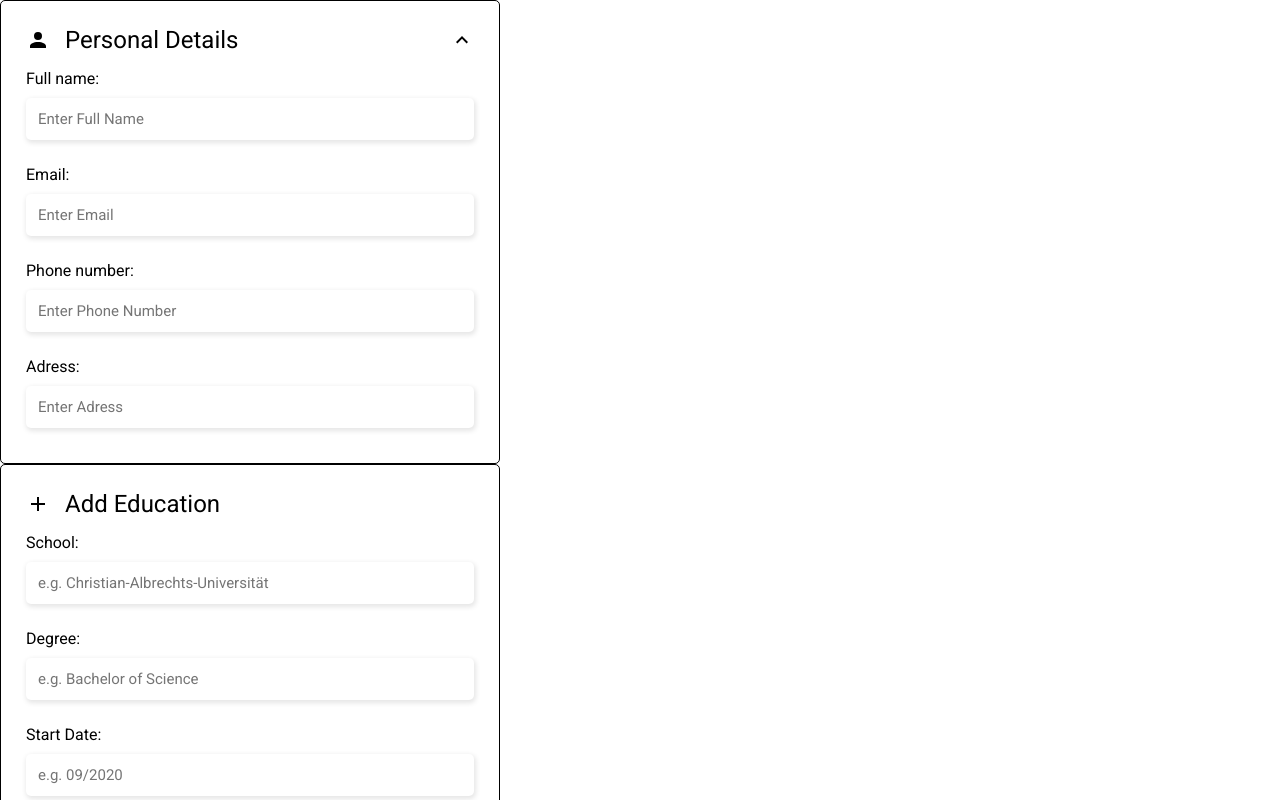
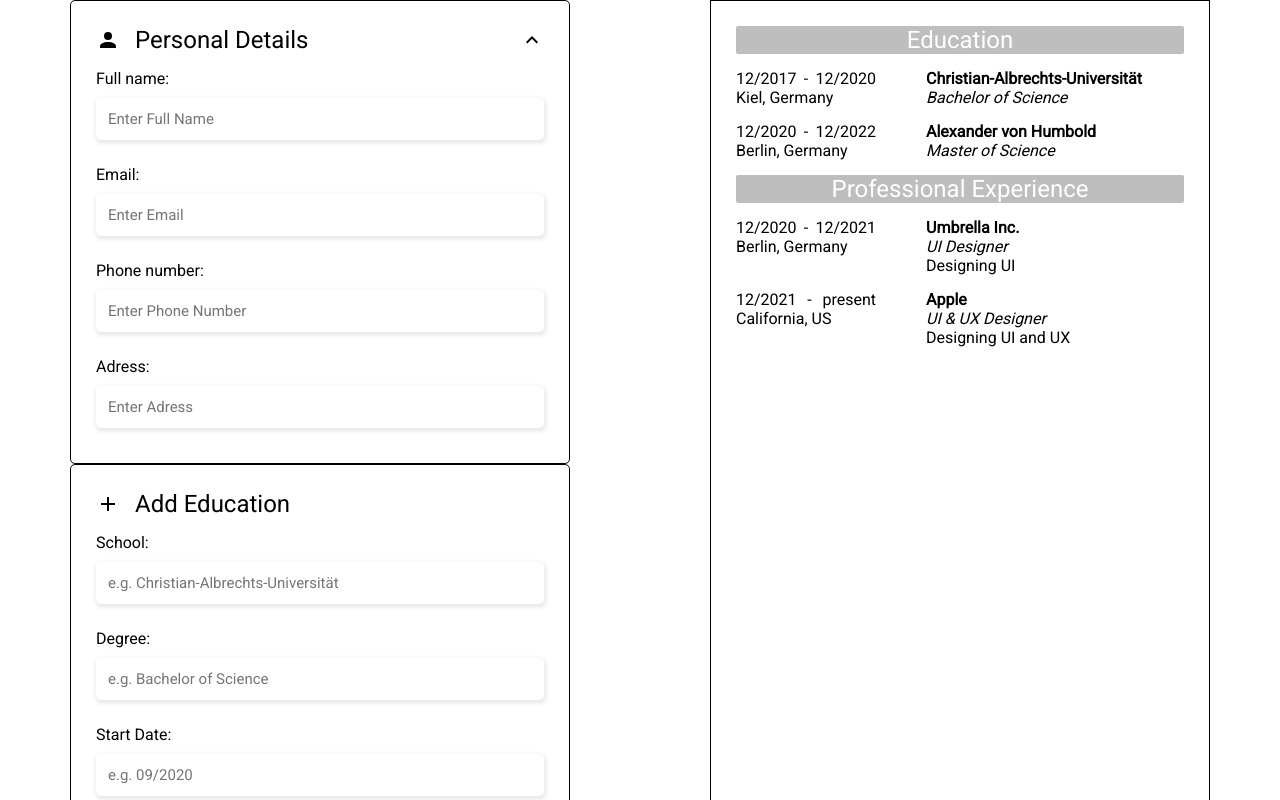
Before and after one commit to DayanWalter/TOP-cv-application, a React (Vite) app: page / in a window 1280 px wide. Shown: the top 800 px of the page. Built offline with nearby package versions, Linux system fonts and the light colour scheme.

Commit message:
Integrated CV first draft

```diff
--- a/src/components/CV.jsx
+++ b/src/components/CV.jsx
@@ -3,16 +3,10 @@ import { mdiEmailOutline } from '@mdi/js';
 import { mdiPhone } from '@mdi/js';
 import { mdiMapMarker } from '@mdi/js';
 
-export default function CV({
-  person,
-  education,
-  experience,
-  educationArray,
-  experienceArray,
-}) {
+export default function CV({ person, educationArray, experienceArray }) {
   return (
     <div className="cv">
-      <div className="head">
+      {/* <div className="head">
         <div className="top">
           <h1>{person.fullname}</h1>
         </div>
@@ -29,7 +23,7 @@ export default function CV({
             <Icon path={mdiMapMarker} size="24px" />:<h2>{person.adress}</h2>
           </div>
         </div>
-      </div>
+      </div> */}
       <div className="body">
         <h1>Education</h1>
 
@@ -55,7 +49,7 @@ export default function CV({
           </li>
         ))}
         {/* Example Education */}
-        <li>
+        {/* <li>
           <div className="dateLocation">
             <div className="date">
               <p className="startDate">{education.startDate}</p>-
@@ -73,7 +67,7 @@ export default function CV({
             </div>
             <div className="degree">{education.degree}</div>
           </div>
-        </li>
+        </li> */}
 
         <h1>Professional Experience</h1>
 
@@ -101,7 +95,7 @@ export default function CV({
 
         {/* Example Experience */}
 
-        <li>
+        {/* <li>
           <div className="dateLocation">
             <div className="date">
               <p className="startDate">{experience.startDate}</p>
@@ -119,7 +113,7 @@ export default function CV({
             <div className="position">{experience.position}</div>
             <div className="description">{experience.description}</div>
           </div>
-        </li>
+        </li> */}
       </div>
     </div>
   );
--- a/src/components/newApp.jsx
+++ b/src/components/newApp.jsx
@@ -4,6 +4,7 @@ import EducationList from './EducationList';
 import AddPersonal from './AddPersonal';
 import AddExperience from './AddExperience';
 import ExperienceList from './ExperienceList';
+import CV from './CV';
 
 let nextEduId = 2;
 const exampleEdu = [
@@ -106,11 +107,10 @@ export default function NewApp() {
   function handleDeleteExperience(experienceId) {
     setExperienceArray(experienceArray.filter((e) => e.id !== experienceId));
   }
-  {
-    console.log(experienceArray);
-  }
   return (
     <>
+      <div className="app">
+        <div className="left">
           <AddPersonal />
 
           <AddEducation onAddEducation={handleAddEducation} />
@@ -126,6 +126,15 @@ export default function NewApp() {
             onChangeExperience={handleChangeExperience}
             onDeleteExperience={handleDeleteExperience}
           />
+        </div>
+        <div className="right">
+          <CV
+            // person={person}
+            educationArray={educationArray}
+            experienceArray={experienceArray}
+          />
+        </div>
+      </div>
     </>
   );
 }
```
Lines whose indentation alone changed are shown as unchanged.
